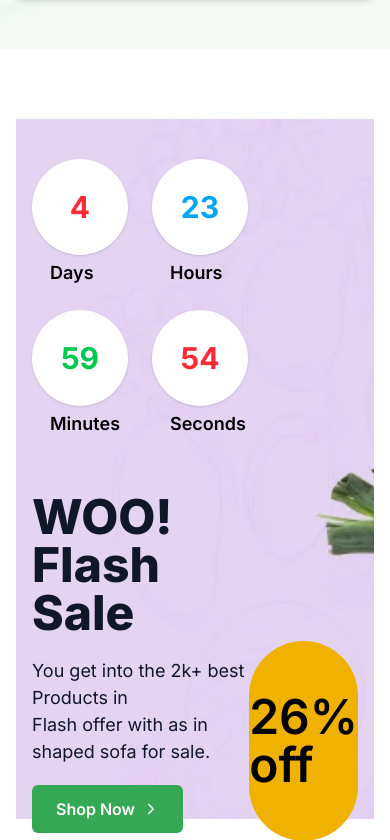
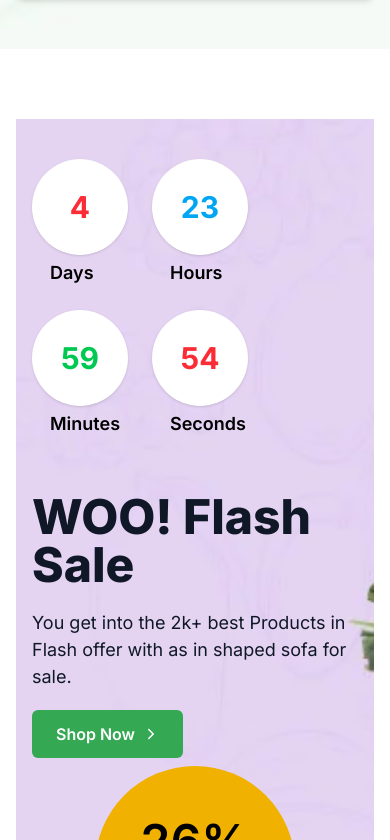
Before and after one commit to ahamedasif07/Project-Fresh-Grocery, a React (Vite) app: page / in a window 390 px wide. Shown: the part 5884-6724 px from the top of the page. Built offline with nearby package versions, Linux system fonts and the light colour scheme.

Commit message:
baner set

```diff
--- a/src/components/FlashSale/FlashSale.jsx
+++ b/src/components/FlashSale/FlashSale.jsx
@@ -40,12 +40,12 @@ const FlashSale = () => {
     <div className="py-[70px]">
       <SectionContainer>
         <div
-          className="w-full max-h-[700px] bg-cover bg-center"
+          className="w-full h-full md:max-h-[700px] bg-cover bg-center"
           style={{
             backgroundImage: `url(${flashSale})`,
           }}
         >
-          <div className="flex justify-between items-end  py-10 px-4 md:px-[60px]">
+          <div className="flex  flex-col md:flex-row justify-center md:justify-between  items-center md:items-end  py-10 px-4 md:px-[60px]">
             <div className="  ">
               <div className="flex  gap-6 mb-8 flex-wrap">
                 {["Days", "Hours", "Minutes", "Seconds"].map((label, index) => {
@@ -76,7 +76,7 @@ const FlashSale = () => {
                 })}
               </div>
 
-              <div className="py-[8px] md:py-[20px]">
+              <div className="py-[8px] md:py-[20px]  ">
                 <h2 className="text-5xl font-extrabold text-gray-900 my-4">
                   WOO! Flash Sale
                 </h2>
@@ -93,7 +93,7 @@ const FlashSale = () => {
                 </div>
               </div>
             </div>
-            <div className="bg-yellow-500 flex justify-center items-center h-[200px] w-[200px] rounded-full text-5xl font-semibold">
+            <div className="bg-yellow-500 flex justify-center items-center p-[20px] h-[200px] w-[200px] rounded-full text-5xl font-semibold">
               26%
               <br />
               off
```
